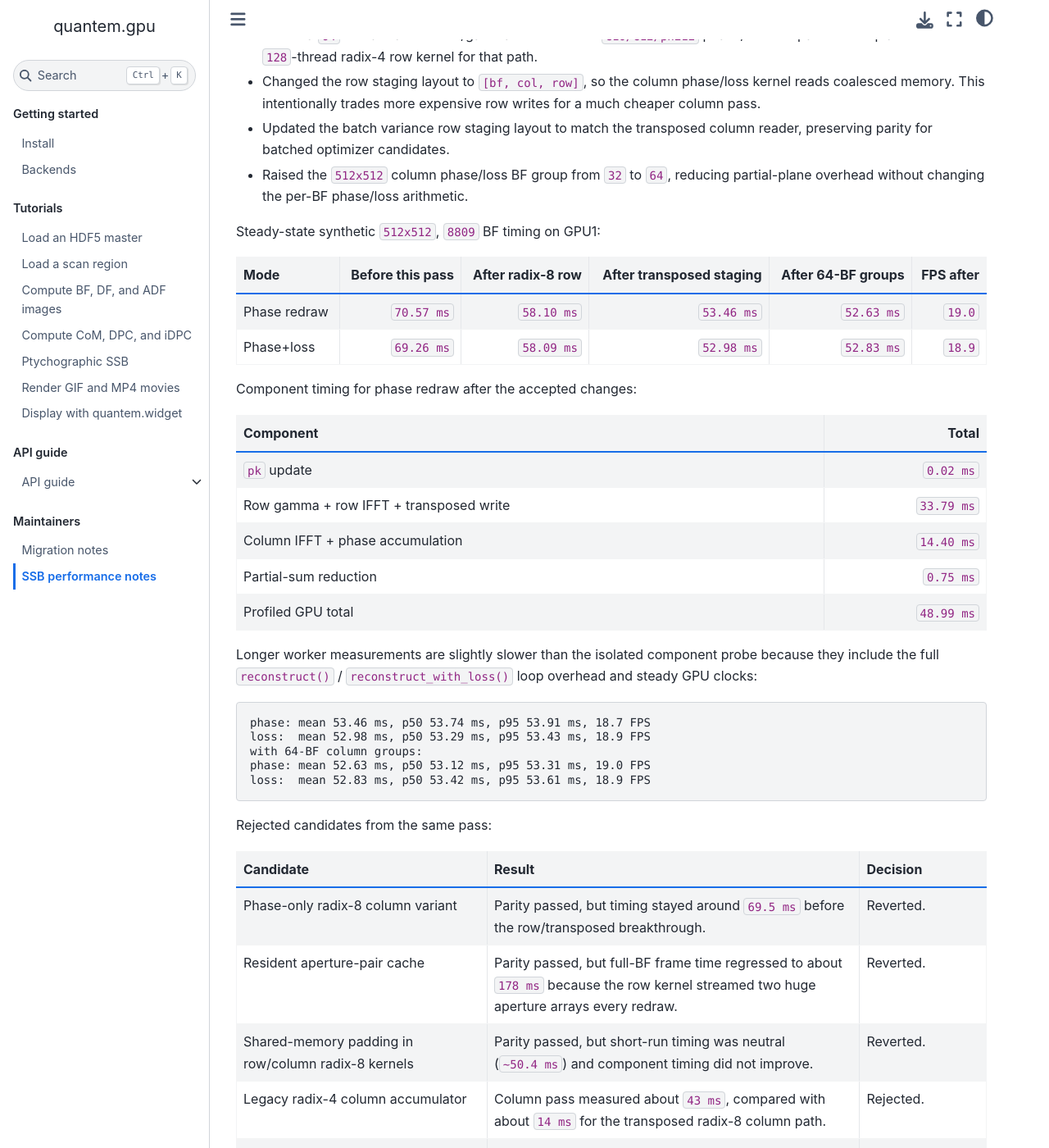
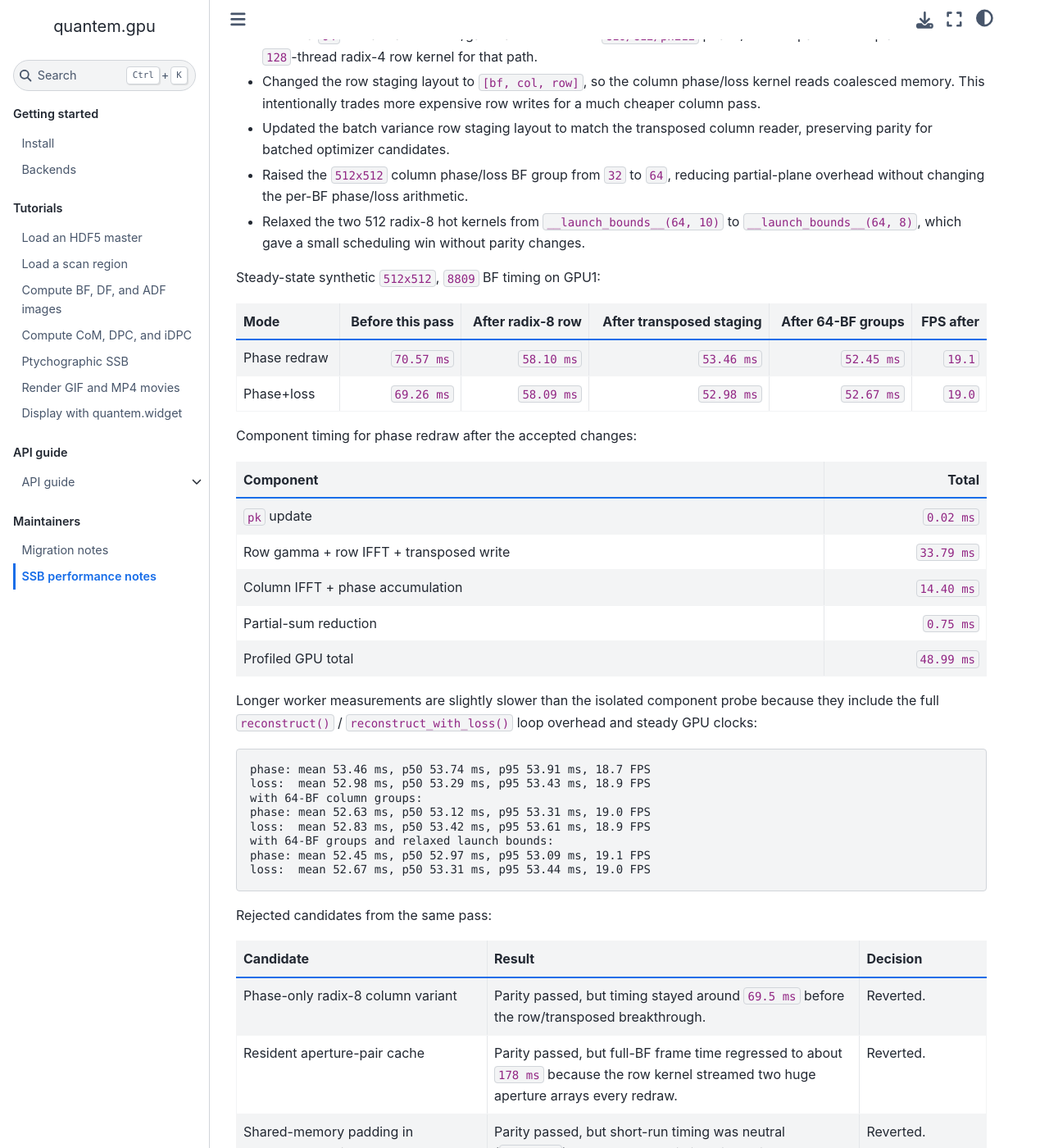
Before and after one commit to bobleesj/quantem.gpu, a Jupyter Book: the page built from docs/maintainer/ssb-performance.md, in a window 1280 px wide and 1400 px high, scrolled down 5444 px. Shown: the whole window at 82% size. Built offline with Jupyter Book 1.0.4 settings and Sphinx 7.4.7 and the Sphinx Book theme 1.1.4, drawn with Linux system fonts in a browser that asks for light colours; some of the changed text lies outside the part shown.

Commit message:
perf: relax SSB 512 radix8 launch bounds

````diff
--- a/docs/maintainer/ssb-performance.md
+++ b/docs/maintainer/ssb-performance.md
@@ -233,13 +233,16 @@ Accepted kernel changes:
   reader, preserving parity for batched optimizer candidates.
 - Raised the `512x512` column phase/loss BF group from `32` to `64`, reducing
   partial-plane overhead without changing the per-BF phase/loss arithmetic.
+- Relaxed the two 512 radix-8 hot kernels from `__launch_bounds__(64, 10)` to
+  `__launch_bounds__(64, 8)`, which gave a small scheduling win without parity
+  changes.
 
 Steady-state synthetic `512x512`, `8809` BF timing on GPU1:
 
 | Mode | Before this pass | After radix-8 row | After transposed staging | After 64-BF groups | FPS after |
 | --- | ---: | ---: | ---: | ---: | ---: |
-| Phase redraw | `70.57 ms` | `58.10 ms` | `53.46 ms` | `52.63 ms` | `19.0` |
-| Phase+loss | `69.26 ms` | `58.09 ms` | `52.98 ms` | `52.83 ms` | `18.9` |
+| Phase redraw | `70.57 ms` | `58.10 ms` | `53.46 ms` | `52.45 ms` | `19.1` |
+| Phase+loss | `69.26 ms` | `58.09 ms` | `52.98 ms` | `52.67 ms` | `19.0` |
 
 Component timing for phase redraw after the accepted changes:
 
@@ -261,6 +264,9 @@ loss:  mean 52.98 ms, p50 53.29 ms, p95 53.43 ms, 18.9 FPS
 with 64-BF column groups:
 phase: mean 52.63 ms, p50 53.12 ms, p95 53.31 ms, 19.0 FPS
 loss:  mean 52.83 ms, p50 53.42 ms, p95 53.61 ms, 18.9 FPS
+with 64-BF groups and relaxed launch bounds:
+phase: mean 52.45 ms, p50 52.97 ms, p95 53.09 ms, 19.1 FPS
+loss:  mean 52.67 ms, p50 53.31 ms, p95 53.44 ms, 19.0 FPS
 ```
 
 Rejected candidates from the same pass:
@@ -280,6 +286,8 @@ Rejected candidates from the same pass:
 | Computing 2 rows per block and writing transposed tiles directly | Parity passed, but `512` phase redraw regressed to `54.5 ms` (`18.4 FPS`). | Reverted. |
 | Skipping `sincos` when shifted apertures are exactly zero | Parity passed, but `512` phase redraw stayed around `53.1 ms`; branch/control-flow cost offset the skipped work. | Reverted. |
 | Raising the exact phase/loss chunk cap from `2 GB` to `4 GB` | Parity passed, but phase/loss timing stayed around `52.7-52.9 ms` while using more transient memory. | Reverted. |
+| Raising the column phase/loss BF group from `64` to `128` | Parity passed, but phase/loss timing regressed slightly to `52.8-53.0 ms`. | Reverted. |
+| Relaxing 512 radix-8 launch bounds further from `8` to `6` blocks | Parity passed, but phase timing regressed to `52.6 ms` from the `52.45 ms` launch-bounds-8 result. | Reverted. |
 
 GPU1 was saturated during the long run (`100%` SM at the `300 W` power cap,
 about `66%` memory controller). The remaining exact-path bottleneck is not
````
Also changed, not shown: 1 other file.
